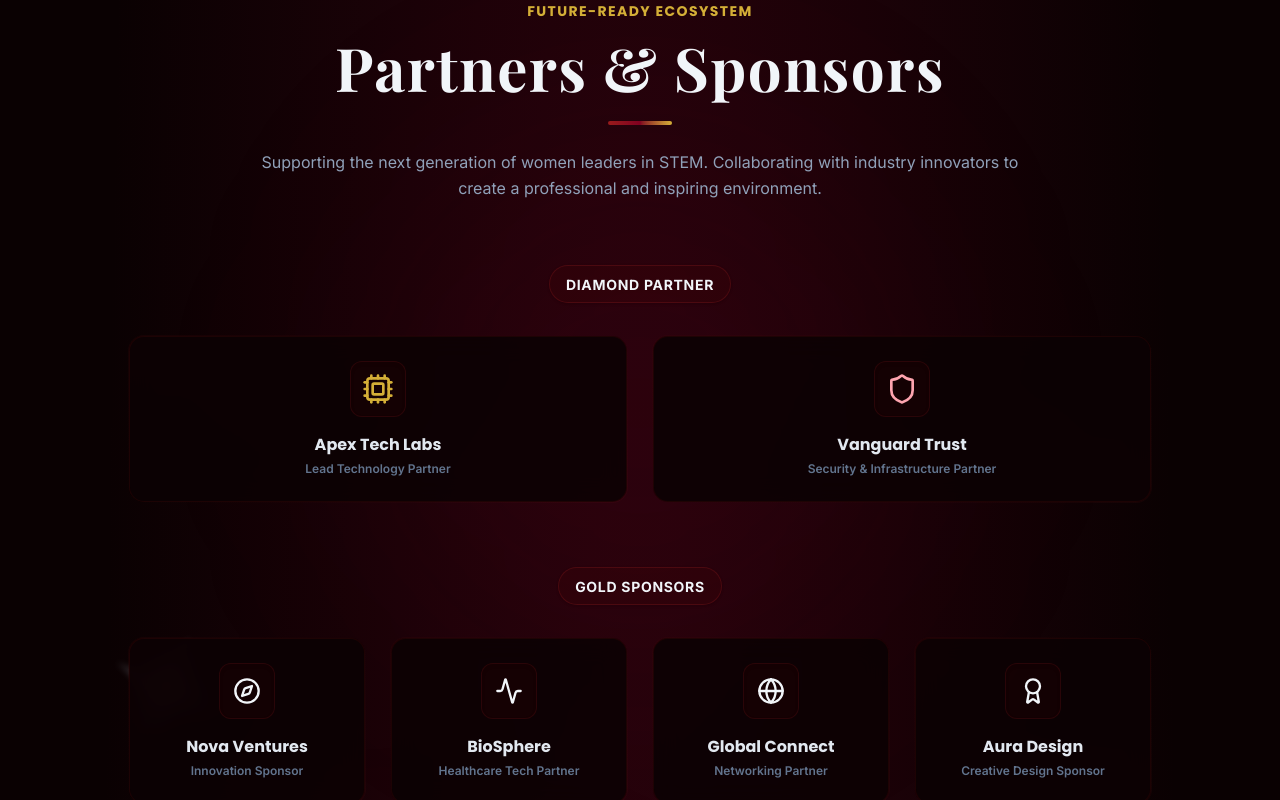
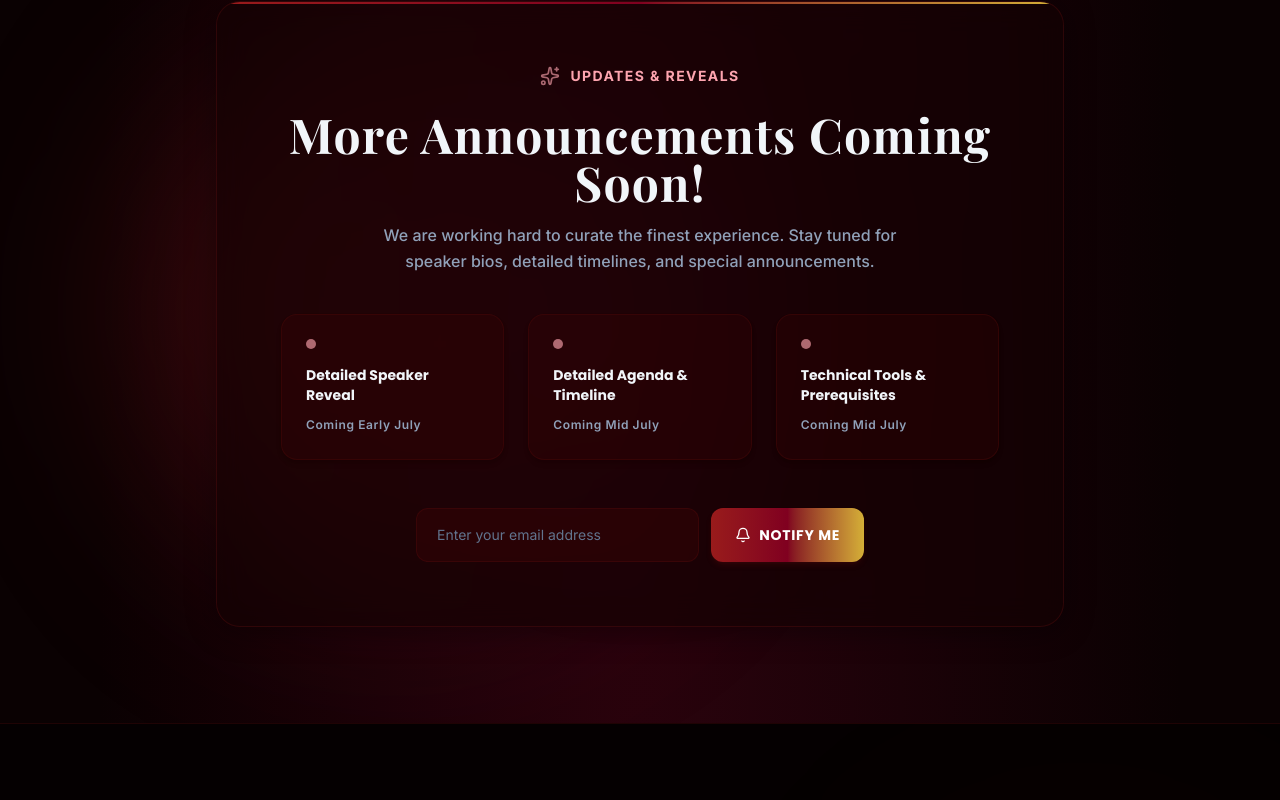
Before and after one commit to Fadeeii/Athena-26, a React (Vite) app: page / in a window 1280 px wide. Shown: the part 7820-8620 px from the top of the page. Built offline with nearby package versions, Linux system fonts and the light colour scheme; a web font is replaced by a local one.

Commit message:
removed spnonsors & partners

```diff
--- a/src/App.jsx
+++ b/src/App.jsx
@@ -11,7 +11,7 @@ import AboutAthena from "./components/AboutAthena";
 import Events from "./components/Events";
 import Venue from "./components/Venue";
 import Tickets from "./components/Tickets";
-import Sponsors from "./components/Sponsors";
+
 import ComingSoon from "./components/ComingSoon";
 import Footer from "./components/Footer";
 import Toast from "./components/Toast";
@@ -76,9 +76,6 @@ export default function App() {
             {/* Ticket Card Section */}
             <Tickets addToast={addToast} />
 
-            {/* Partners & Sponsors Section */}
-            <Sponsors />
-
             {/* Coming Soon Updates */}
             <ComingSoon addToast={addToast} />
           </main>
--- a/src/components/Sponsors.jsx
+++ /dev/null
@@ -1,177 +0,0 @@
-import React from "react";
-import { motion } from "framer-motion";
-import { Shield, Cpu, Compass, Activity, Globe, Award } from "lucide-react";
-
-export default function Sponsors() {
-  const sponsorCategories = [
-    {
-      tier: "Diamond Partner",
-      sponsors: [
-        {
-          name: "Apex Tech Labs",
-          icon: <Cpu className="w-8 h-8 text-athena-gold" />,
-          desc: "Lead Technology Partner",
-        },
-        {
-          name: "Vanguard Trust",
-          icon: <Shield className="w-8 h-8 text-athena-pink" />,
-          desc: "Security & Infrastructure Partner",
-        },
-      ],
-    },
-    {
-      tier: "Gold Sponsors",
-      sponsors: [
-        {
-          name: "Nova Ventures",
-          icon: <Compass className="w-7 h-7 text-slate-350" />,
-          desc: "Innovation Sponsor",
-        },
-        {
-          name: "BioSphere",
-          icon: <Activity className="w-7 h-7 text-slate-350" />,
-          desc: "Healthcare Tech Partner",
-        },
-        {
-          name: "Global Connect",
-          icon: <Globe className="w-7 h-7 text-slate-350" />,
-          desc: "Networking Partner",
-        },
-        {
-          name: "Aura Design",
-          icon: <Award className="w-7 h-7 text-slate-350" />,
-          desc: "Creative Design Sponsor",
-        },
-      ],
-    },
-  ];
-
-  const containerVariants = {
-    hidden: { opacity: 0 },
-    visible: {
-      opacity: 1,
-      transition: {
-        staggerChildren: 0.15,
-      },
-    },
-  };
-
-  const itemVariants = {
-    hidden: { opacity: 0, y: 30 },
-    visible: {
-      opacity: 1,
-      y: 0,
-      transition: { duration: 0.7, ease: [0.16, 1, 0.3, 1] },
-    },
-  };
-
-  return (
-    <section id="sponsors" className="py-24 relative overflow-hidden bg-transparent">
-      {/* Background soft glow overlay */}
-      <div className="absolute top-1/2 left-1/2 -translate-x-1/2 -translate-y-1/2 w-[500px] h-[500px] rounded-full bg-athena-maroon/10 blur-[120px] pointer-events-none" />
-
-      <div className="max-w-7xl mx-auto px-6 relative z-10">
-
-        {/* Header */}
-        <div className="text-center max-w-3xl mx-auto mb-16">
-          <motion.span
-            initial={{ opacity: 0, y: 15 }}
-            whileInView={{ opacity: 1, y: 0 }}
-            viewport={{ once: true }}
-            transition={{ duration: 0.6 }}
-            className="font-display font-bold text-xs sm:text-sm text-athena-gold tracking-widest uppercase mb-4 block"
-          >
-            Future-Ready Ecosystem
-          </motion.span>
-          <motion.h2
-            initial={{ opacity: 0, y: 20 }}
-            whileInView={{ opacity: 1, y: 0 }}
-            viewport={{ once: true }}
-            transition={{ duration: 0.8, delay: 0.1 }}
-            className="font-serif font-bold text-3xl sm:text-5xl lg:text-6xl text-slate-100 tracking-wide mb-6"
-          >
-            Partners & Sponsors
-          </motion.h2>
-          <motion.div
-            initial={{ opacity: 0, scale: 0.8 }}
-            whileInView={{ opacity: 1, scale: 1 }}
-            viewport={{ once: true }}
-            transition={{ duration: 0.5, delay: 0.2 }}
-            className="w-16 h-1 bg-gradient-to-r from-athena-crimson via-athena-maroon to-athena-gold mx-auto rounded-full mb-6"
-          />
-          <motion.p
-            initial={{ opacity: 0, y: 15 }}
-            whileInView={{ opacity: 1, y: 0 }}
-            viewport={{ once: true }}
-            transition={{ duration: 0.7, delay: 0.25 }}
-            className="font-sans text-slate-400 text-sm sm:text-base leading-relaxed"
-          >
-            Supporting the next generation of women leaders in STEM. Collaborating with industry innovators to create a professional and inspiring environment.
-          </motion.p>
-        </div>
-
-        {/* Categories Grid */}
-        <div className="space-y-16">
-          {sponsorCategories.map((category, catIdx) => (
-            <div key={category.tier} className="flex flex-col items-center">
-              {/* Category Tier Badge */}
-              <motion.div
-                initial={{ opacity: 0, y: 10 }}
-                whileInView={{ opacity: 1, y: 0 }}
-                viewport={{ once: true }}
-                transition={{ duration: 0.5 }}
-                className="px-4 py-1.5 rounded-full bg-red-950/20 border border-red-900/35 mb-8 shadow-sm"
-              >
-                <span className="font-sans font-bold text-xs sm:text-sm text-slate-350 tracking-wider uppercase">
-                  {category.tier}
-                </span>
-              </motion.div>
-
-              {/* Grid Layout of Cards */}
-              <motion.div
-                variants={containerVariants}
-                initial="hidden"
-                whileInView="visible"
-                viewport={{ once: true, margin: "-50px" }}
-                className={`grid gap-6 w-full max-w-5xl justify-center ${
-                  category.sponsors.length === 2
-                    ? "sm:grid-cols-2 max-w-3xl"
-                    : "grid-cols-2 md:grid-cols-4"
-                }`}
-              >
-                {category.sponsors.map((sponsor, idx) => (
-                  <motion.div
-                    key={sponsor.name}
-                    variants={itemVariants}
-                    whileHover={{ y: -6, scale: 1.02 }}
-                    className="relative p-[1px] rounded-2xl overflow-hidden bg-gradient-to-br from-red-950/20 via-transparent to-red-900/10 hover:from-athena-crimson/35 hover:via-athena-pink/25 hover:to-athena-gold/30 hover:shadow-xl hover:shadow-athena-pink/5 transition-all duration-500 group"
-                  >
-                    {/* Glass Container */}
-                    <div className="bg-[#0c0204]/90 backdrop-blur-md p-6 h-full flex flex-col items-center justify-center text-center rounded-[15px] border border-red-950/30">
-
-                      {/* Logo Icon Containment with soft glow backgrounds */}
-                      <div className="w-14 h-14 rounded-xl bg-red-950/15 flex items-center justify-center mb-4 border border-red-900/20 shadow-inner group-hover:bg-white/5 group-hover:border-athena-pink/35 group-hover:scale-105 transition-all duration-300">
-                        {sponsor.icon}
-                      </div>
-
-                      {/* Sponsor Name */}
-                      <h4 className="font-display font-bold text-base text-slate-200 group-hover:text-white transition-colors duration-250">
-                        {sponsor.name}
-                      </h4>
-
-                      {/* Sponsor Description */}
-                      <p className="font-sans text-xs text-slate-500 group-hover:text-slate-400 transition-colors duration-250 mt-1 font-semibold">
-                        {sponsor.desc}
-                      </p>
-                    </div>
-                  </motion.div>
-                ))}
-              </motion.div>
-            </div>
-          ))}
-        </div>
-
-      </div>
-    </section>
-  );
-}
```
